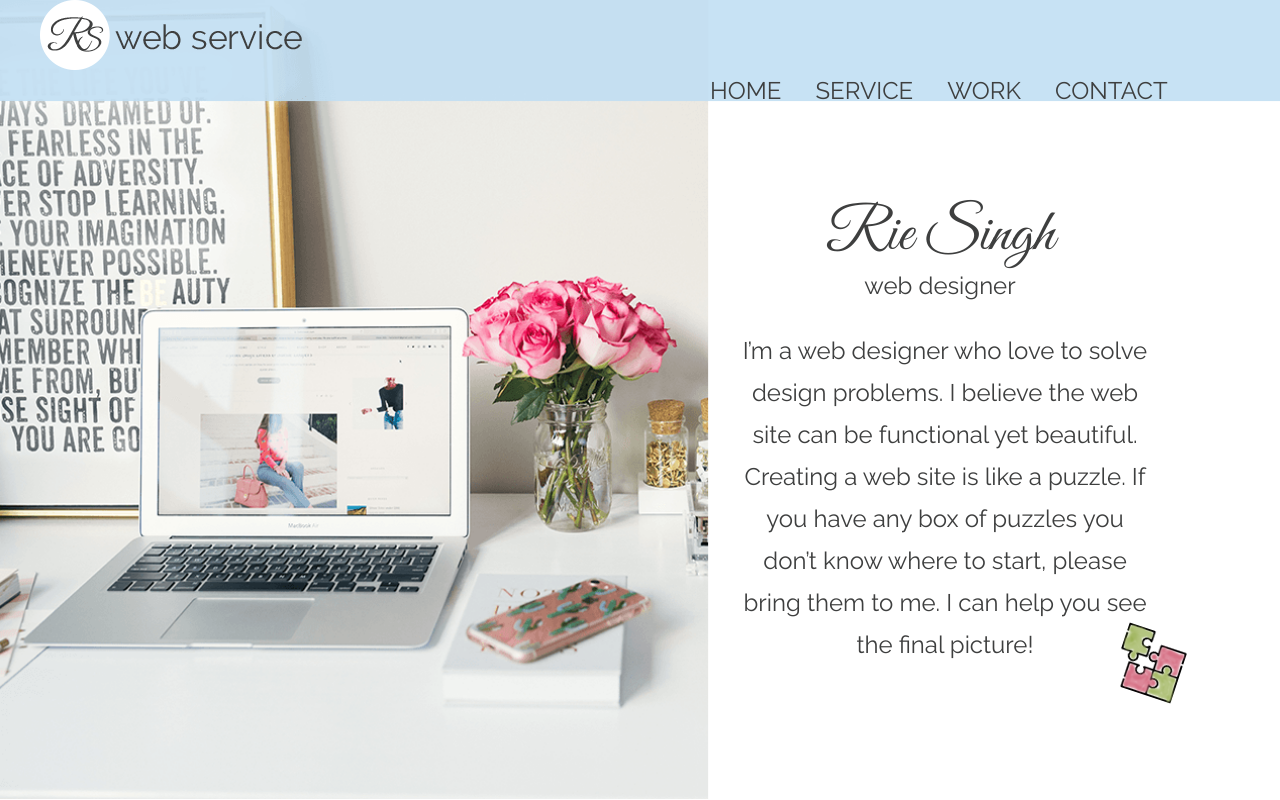
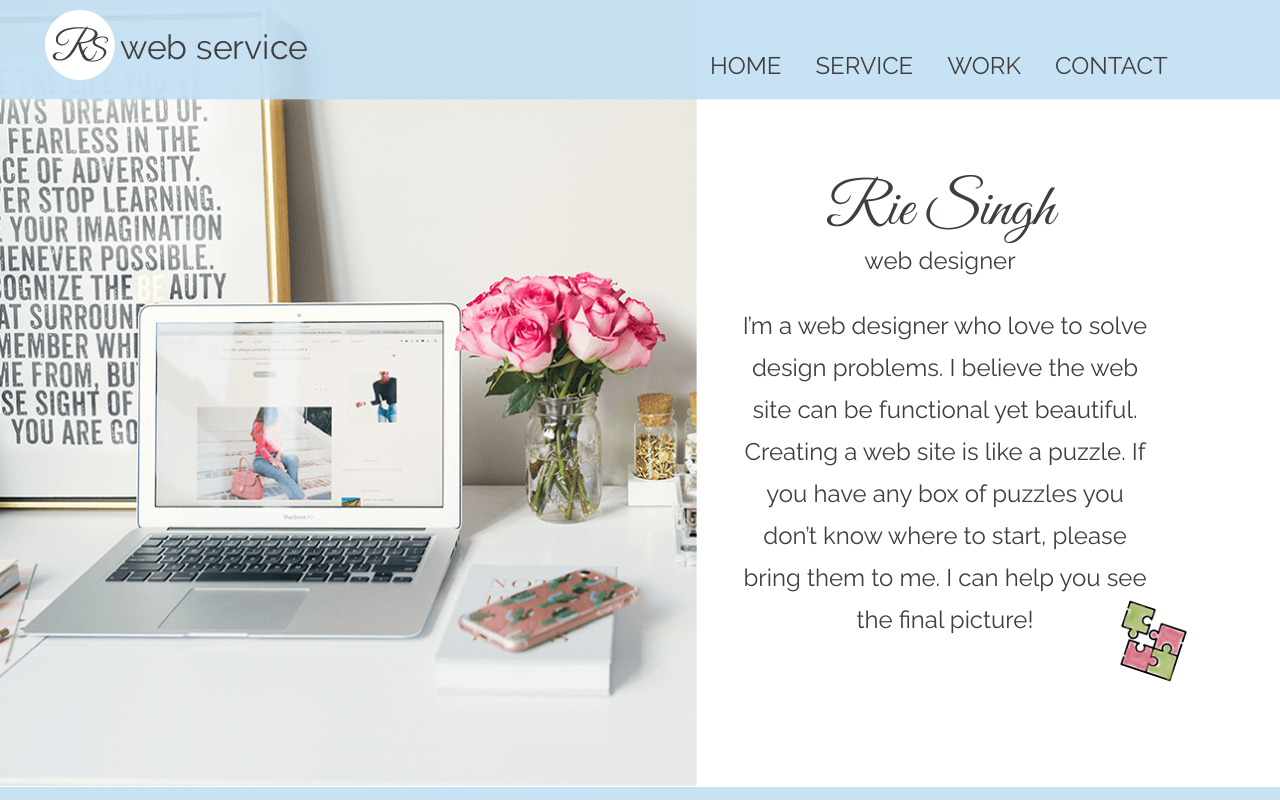
Before and after one commit to ruklar/my-portfolio, a plain HTML site: page index.html in a window 1280 px wide. Shown: the top 800 px of the page. Drawn offline with Linux system fonts and the light colour scheme.

Commit message:
Add files via upload

```diff
--- a/css/main.css
+++ b/css/main.css
@@ -25,19 +25,20 @@ body {
 
 /****** HEADER ******/
 header {
-    height: 800px;
+    height: 787px;
     background: url('../img/hero.png');
     background-repeat: no-repeat;
     background-size: cover;
 }
 
-header image {
-    padding: 20px 0px;
+header img {
+    margin: 5px;
+    padding: 5px 20px 20px 0px;
     float: left;
 }
 
 nav {
-    padding: 60px 65px 65px 0px;
+    padding: 35px 65px 65px 0px;
 }
 
 nav ul li {
@@ -154,7 +155,7 @@ header p {
     font-size: 18px;
     line-height: 30px;
     color: #3e3f3f;
-    padding: 0px 35px;
+    padding: 0px 50px;
 }
 
 /****** CONTACT ******/
@@ -166,6 +167,10 @@ header p {
       padding: 10px 0;
 }
 
+#contact img#contact-img {
+  margin-left: 50px;
+  border: 12px solid #ffffff;
+}
 #contact h3 {
       padding-left: 115px;
       font-weight: bold;
```
